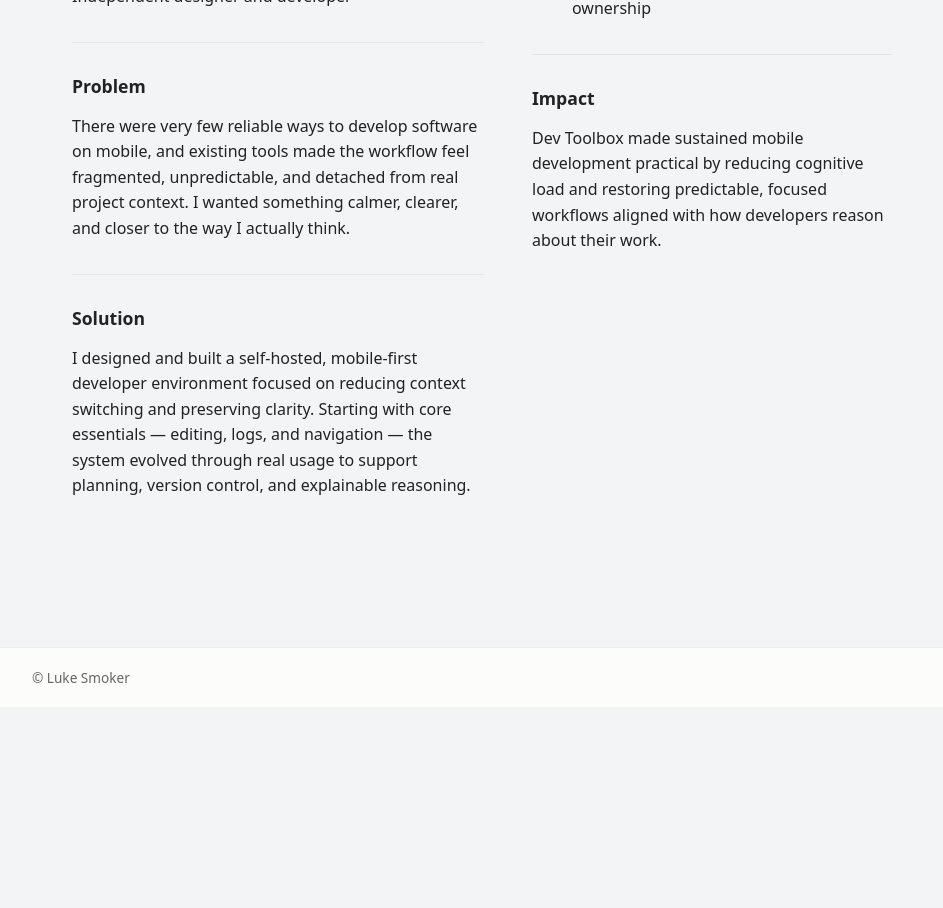
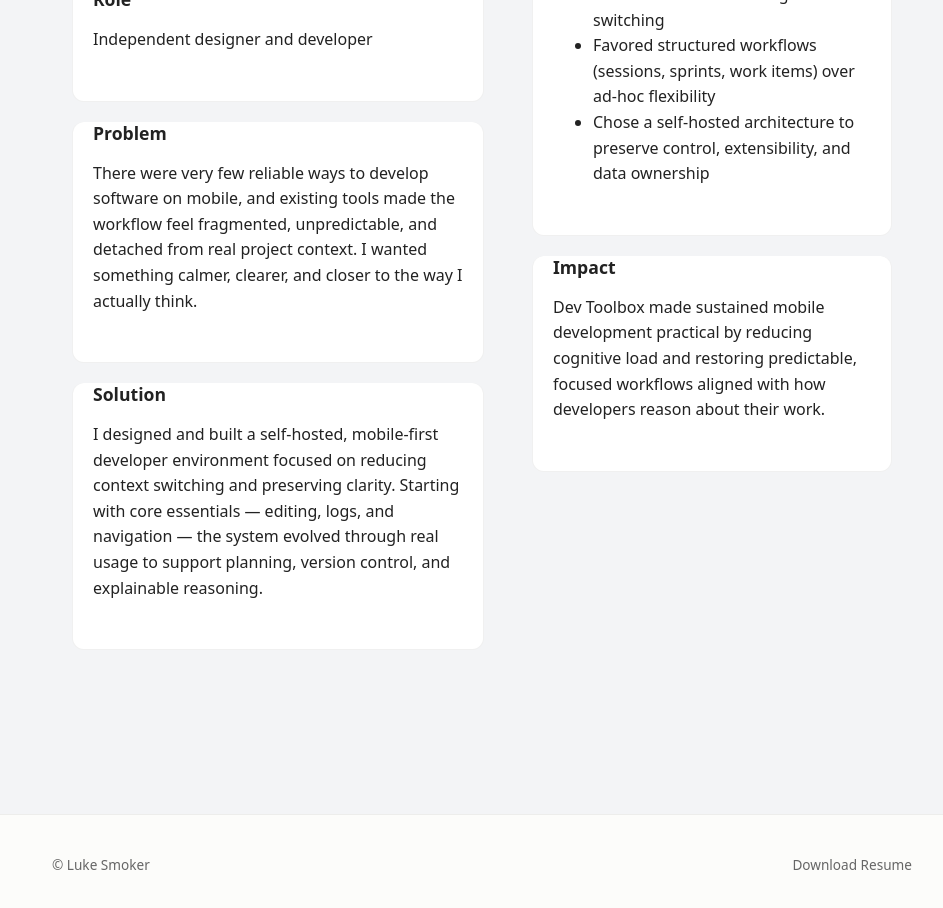
Before and after one commit to lksmoker/website, a React (Vite) app: page /#/work/dev-toolbox in a window 1280 px wide. Shown: the part 1120-2028 px from the top of the page, without its empty margins (158-1101 px from the left). Before the commit the page ends 1827 px from the top, so only its background shows below. Built offline with nearby package versions, Linux system fonts and the light colour scheme.

Commit message:
Resume link in footer, style fixes

```diff
--- a/src/components/MainFooter.jsx
+++ b/src/components/MainFooter.jsx
@@ -3,7 +3,18 @@ import React from "react";
 export default function MainFooter() {
   return (
     <footer className="site-footer">
-      <div className="footer-inner">© Luke Smoker</div>
+      <div className="footer-inner">
+        <span>© Luke Smoker</span>
+
+        <a
+          href="/resume.pdf"
+          className="footer-resume-link"
+          target="_blank"
+          rel="noopener noreferrer"
+        >
+          Download Resume
+        </a>
+      </div>
     </footer>
   );
 }
--- a/src/components/SectionHeader.jsx
+++ b/src/components/SectionHeader.jsx
@@ -1,13 +1,35 @@
 // src/components/SectionHeader.jsx
 import React from "react";
+import { Link } from "react-router-dom";
 
-export default function SectionHeader({ title, eyebrow }) {
+export default function SectionHeader({
+  title,
+  eyebrow,
+  hint,
+  to,
+}) {
   if (!title) return null;
+
+  const Hint = hint
+    ? to
+      ? (
+          <Link to={to} className="section-header__hint">
+            {hint}
+          </Link>
+        )
+      : (
+          <span className="section-header__hint">{hint}</span>
+        )
+    : null;
 
   return (
     <header className="section-header">
       {eyebrow && <div className="section-eyebrow">{eyebrow}</div>}
-      <h2 className="section-header__title">{title}</h2>
+
+      <div className="section-header__row">
+        <h2 className="section-header__title">{title}</h2>
+        {Hint}
+      </div>
     </header>
   );
 }
--- a/src/content/home.json
+++ b/src/content/home.json
@@ -21,10 +21,7 @@
           "title": "Start from real workflows",
           "body": "Observe how work actually happens, then frame problems and requirements from that ground truth."
         },
-        {
-          "title": "Design for clarity",
-          "body": "Make states, responsibilities, and feedback loops obvious to the people using the system."
-        },
+
         {
           "title": "Build explainable tools",
           "body": "Favor systems where it’s always clear why something happened, not just what happened."
--- a/src/pages/HomePage.jsx
+++ b/src/pages/HomePage.jsx
@@ -20,7 +20,7 @@ import ProjectCard from "../components/ProjectCard.jsx";
 
 // ─── BLOCK: configuration ─────────────────────────────────────
 
-const SHOW_WRITING_PREVIEW = false; // Flip to true when you're ready to show the writing section
+const SHOW_WRITING_PREVIEW = true; // Flip to true when you're ready to show the writing section
 
 // ─── BLOCK: component ─────────────────────────────────────────
 
@@ -111,35 +111,60 @@ export default function HomePage() {
       {/* ── AURORA PREVIEW ────────────────────────────────────── */}
       {auroraPreview && (
         <section className="page-section">
-          <Link to="/aurora" className="no-decoration">
           <SectionHeader
             eyebrow="Concept Work"
             title={auroraPreview.heading}
           />
+
           <TextBlock>{auroraPreview.body}</TextBlock>
+
+          <div className="text-body">
+            <Link to="/aurora" className="inline-link">
+              Explore →
             </Link>
+          </div>
         </section>
       )}
+
+
 
       {/* ── ABOUT PREVIEW ─────────────────────────────────────── */}
       {aboutPreview && (
         <section className="page-section">
-          <Link to="/about" className="no-decoration">
-            <SectionHeader eyebrow="About" title={aboutPreview.heading} />
+          <SectionHeader
+            eyebrow="About"
+            title={aboutPreview.heading}
+          />
+
           <TextBlock>{aboutPreview.body}</TextBlock>
+
+          <div className="text-body">
+            <Link to="/about" className="inline-link">
+              Learn more →
             </Link>
+          </div>
         </section>
       )}
 
       {/* ── OPTIONAL WRITING PREVIEW ──────────────────────────── */}
       {SHOW_WRITING_PREVIEW && writingPreview && (
         <section className="page-section">
-          <SectionHeader eyebrow="Writing" title={writingPreview.heading} />
+          <SectionHeader
+            eyebrow="Writing"
+            title={writingPreview.heading}
+          />
+
           <ul className="text-body">
             {writingPreview.items.map((item, idx) => (
               <li key={idx}>{item}</li>
             ))}
           </ul>
+
+          <div className="text-body">
+            <Link to="/reflections" className="inline-link">
+              Read more →
+            </Link>
+          </div>
         </section>
       )}
 
--- a/src/styles/components.css
+++ b/src/styles/components.css
@@ -66,6 +66,25 @@
   text-transform: uppercase;
   opacity: 0.6;
   margin-bottom: var(--space-xs);
+}
+
+.section-header__row {
+  display: flex;
+  align-items: baseline;
+  justify-content: space-between;
+  gap: var(--space-m);
+}
+
+.section-header__hint {
+  font-size: 0.85rem;
+  color: var(--color-muted);
+  text-decoration: none;
+  white-space: nowrap;
+}
+
+.section-header__hint:hover {
+  color: var(--color-text);
+  text-decoration: underline;
 }
 
 .text-block {
@@ -463,12 +482,22 @@ ul.text-body li {
   opacity: 0.9;
 }
 
-/* Section dividers & spacing */
+/* Make each project section a white card */
+.project-layout__section {
+  background: var(--color-bg-muted); /* white */
+  border: 1px solid var(--color-border);
+  border-radius: 12px;
+  padding: var(--space-l) var(--space-m);
+  margin-bottom: 0; /* override the old margin-bottom rule */
+}
+
+/* Use spacing between cards instead of divider lines */
 .project-layout__section + .project-layout__section {
-  margin-top: var(--space-l);
-  padding-top: var(--space-l);
-  border-top: 1px solid var(--color-border);
+  margin-top: var(--space-m);
+  padding-top: 0;
+  border-top: none;
 }
+
 
 .project-layout__section h2 {
   font-size: 1.1rem;
@@ -519,3 +548,11 @@ ul.text-body li {
   padding-top: 0;
   border-top: none;
 }
+
+/* About: Skills cards */
+.skills-group {
+  background: var(--color-bg-muted); /* white */
+  border: 1px solid var(--color-border);
+  border-radius: 12px;
+  padding: var(--space-m);
+}
--- a/src/styles/globals.css
+++ b/src/styles/globals.css
@@ -56,3 +56,34 @@ body {
 a {
   color: inherit;
 }
+
+/* globals.css */
+.surface-card {
+  background: var(--color-bg-muted); /* white */
+  border: 1px solid var(--color-border);
+  border-radius: 12px;
+  padding: var(--space-l) var(--space-m);
+}
+
+.site-footer {
+  border-top: 1px solid var(--color-border);
+  margin-top: var(--space-xl);
+}
+
+.footer-inner {
+  max-width: var(--max-width);
+  margin: 0 auto;
+  padding: var(--space-m);
+  display: flex;
+  justify-content: space-between;
+  align-items: center;
+}
+
+.footer-resume-link {
+  font-size: 0.85rem;
+  text-decoration: none;
+}
+
+.footer-resume-link:hover {
+  text-decoration: underline;
+}
```
Also changed, not shown: 2 other files (tests, documents, lock files or other folders). Lines whose indentation alone changed are shown as unchanged.
